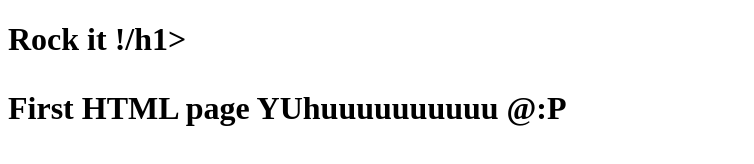
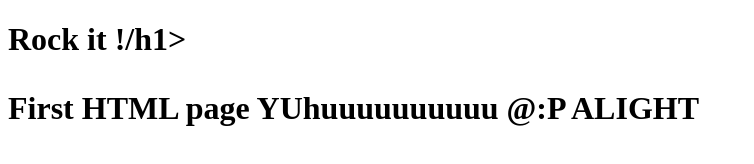
Before and after one commit to krn567/TEST1, a plain HTML site: page index.html in a window 1280 px wide. Shown: the whole page, without its empty margins (0-754 px from the left). Drawn offline with Linux system fonts and the light colour scheme.

Commit message:
Update index.html
made a change

```diff
--- a/index.html
+++ b/index.html
@@ -4,7 +4,7 @@
 
 <h1>Rock it !/h1>
 
-<p>First HTML page YUhuuuuuuuuuu @:P</p>
+<p>First HTML page YUhuuuuuuuuuu @:P ALIGHT </p>
 
 </body>
 </html>
```
